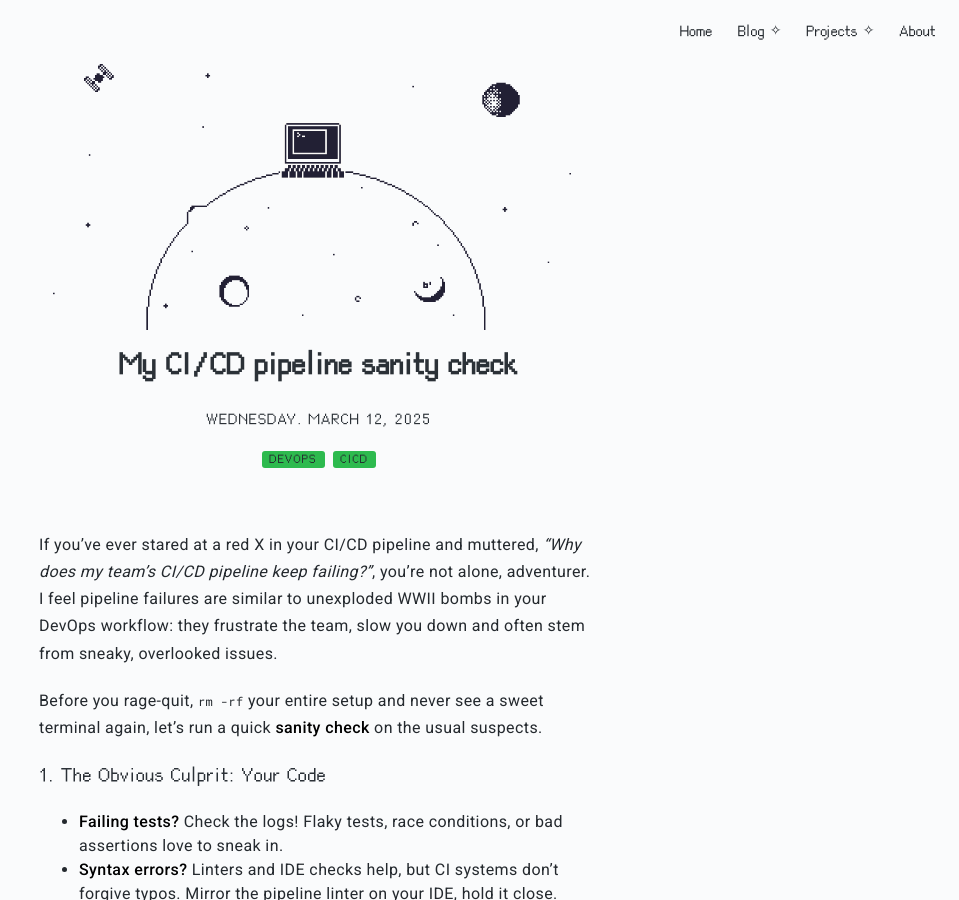
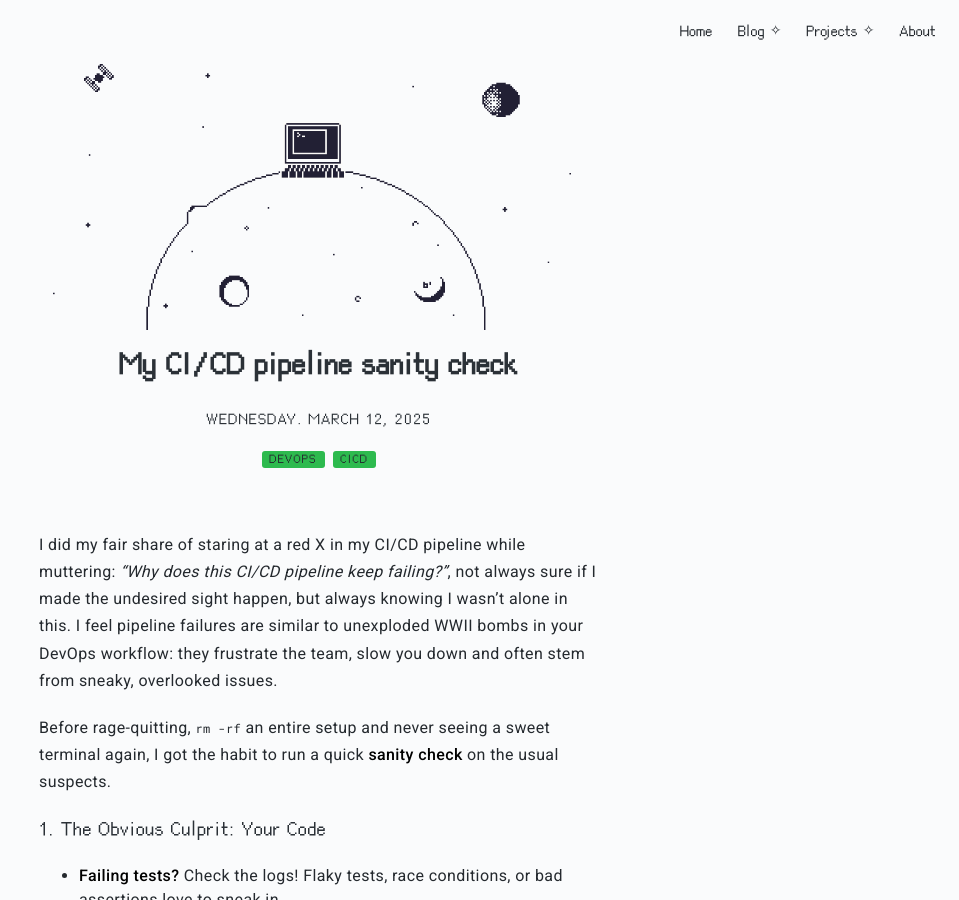
Before and after one commit to belinhacbr/belinhacbr.github.io, a Jekyll site: the page built from blog/_posts/2025-03-12-cicd-sanity-check.markdown, in a window 1280 px wide and 900 px high. Shown: the whole window, without its empty margins (321-1280 px from the left). Built offline with Jekyll 4.4.1, drawn with Linux system fonts in a browser that asks for light colours.

Commit message:
edit: intro

```diff
--- a/blog/_posts/2025-03-12-cicd-sanity-check.markdown
+++ b/blog/_posts/2025-03-12-cicd-sanity-check.markdown
@@ -7,14 +7,14 @@ image: /assets/images/banner.png
 headerImage: true
 blog: true
 hidden: false # don't count this post in blog pagination
-description: "Why does my team's CI/CD pipeline keep failing?"
+description: "Why does this CI/CD pipeline keep failing?"
 category: blog
 author: belinhacbr
 externalLink: false
 ---
-If you've ever stared at a red X in your CI/CD pipeline and muttered, *"Why does my team's CI/CD pipeline keep failing?"*, you're not alone, adventurer. I feel pipeline failures are similar to unexploded WWII bombs in your DevOps workflow: they frustrate the team, slow you down and often stem from sneaky, overlooked issues.
+I did my fair share of staring at a red X in my CI/CD pipeline while muttering: *"Why does this CI/CD pipeline keep failing?"*, not always sure if I made the undesired sight happen, but always knowing I wasn't alone in this. I feel pipeline failures are similar to unexploded WWII bombs in your DevOps workflow: they frustrate the team, slow you down and often stem from sneaky, overlooked issues.
 
-Before you rage-quit, `rm -rf` your entire setup and never see a sweet terminal again, let's run a quick **sanity check** on the usual suspects.
+Before rage-quitting, `rm -rf` an entire setup and never seeing a sweet terminal again, I got the habit to run a quick **sanity check** on the usual suspects.
 
 ### 1. The Obvious Culprit: Your Code
 
```
